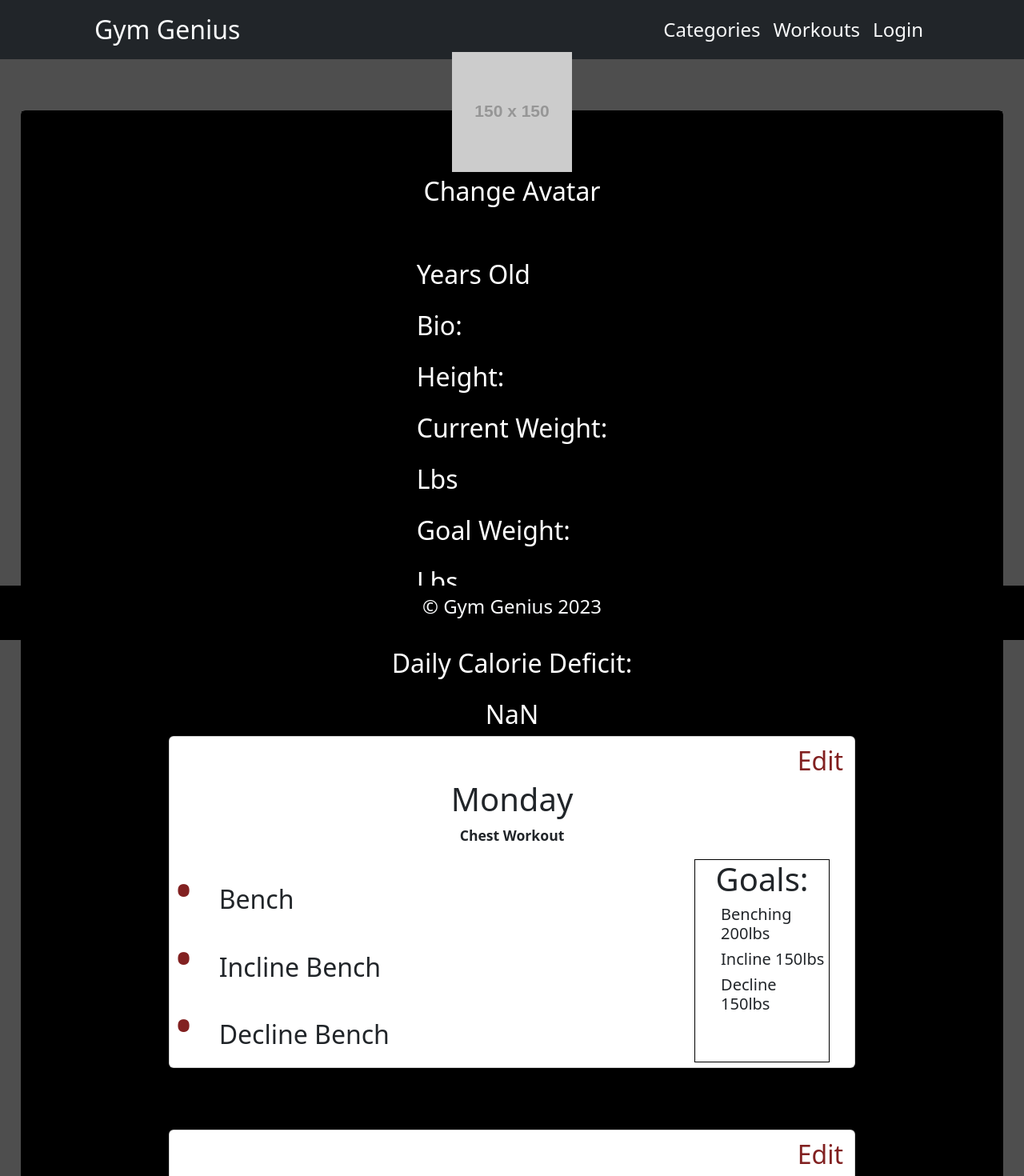
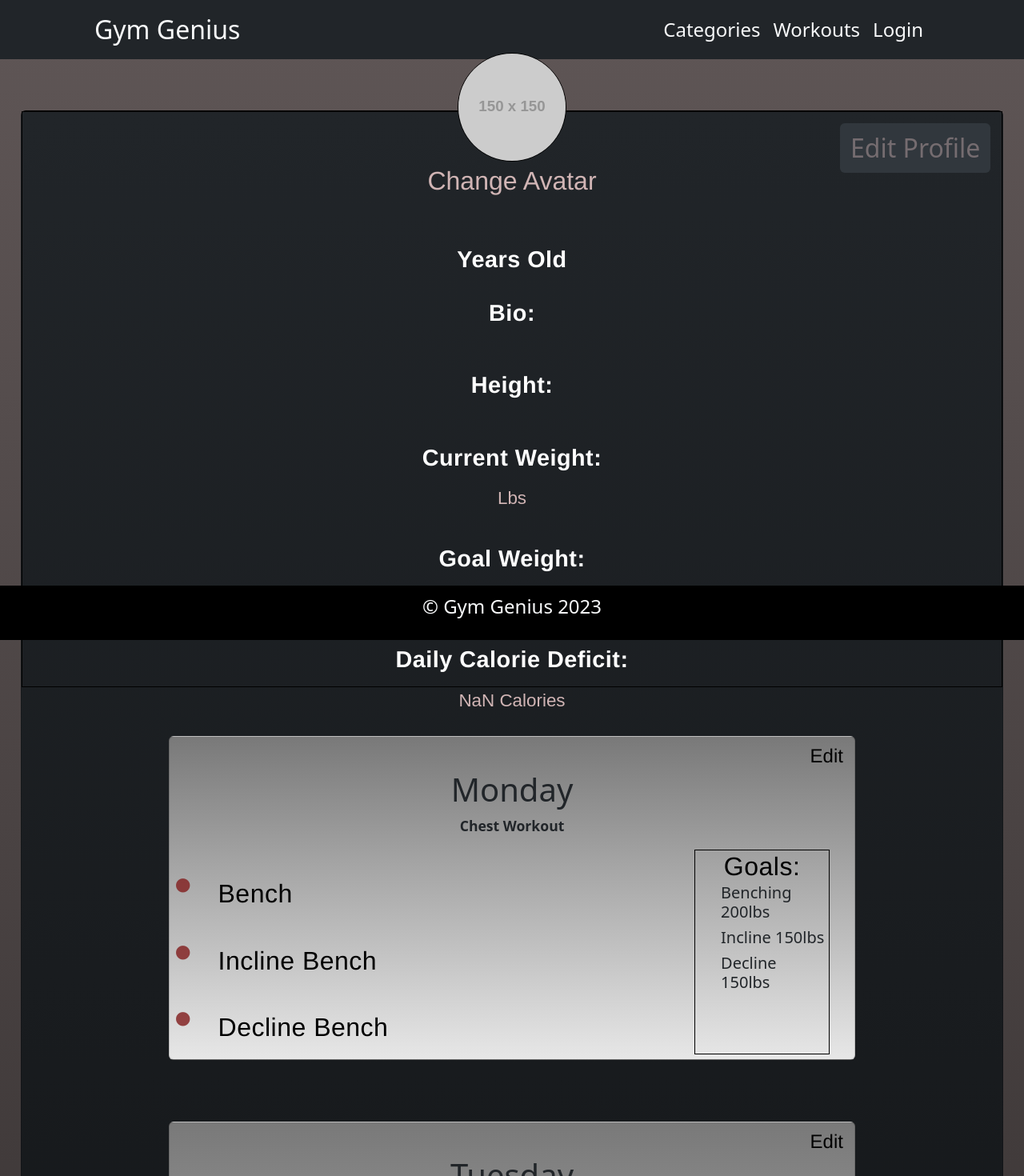
Before and after one commit to DevStar0802/gym-genius, a React (Create React App) app in the folder client/: page /Profile in a window 1280 px wide. Shown: the top 1470 px of the page at 80% size. Built offline with nearby package versions, Linux system fonts and the light colour scheme; no server answers.

Commit message:
style changes

```diff
--- a/client/src/pages/Login.js
+++ b/client/src/pages/Login.js
@@ -48,10 +48,10 @@ function Login() {
           <input type="password" required className="form-control rounded text-center mx-auto" name='password' id="password" placeholder="Password" onChange={handleFormChange}/>
         </div>
         <div className='mx-auto text-center'>
-          <button type="submit" className="btn btn-primary text-center mx-auto">Submit</button>
+          <button type="submit" className="btn  text-center mx-auto">Submit</button>
         </div>
       </form>
-      <p>New here? Click to <Link to={'/signUp'}>signup!</Link></p>
+      <p>New here? Click to <Link to={'/signUp'}>Sign up!</Link></p>
     </div>
   );
 }
--- a/client/src/pages/Profile.js
+++ b/client/src/pages/Profile.js
@@ -99,26 +99,30 @@ function Profile() {
     <div id="ProfilePage" className="card">
       <div>
         <div id="ProfileTop">
+          <div id="ProfileEdit" class="slide-fade-button">
+            <button type="button" className="btn" onClick={openModal}>Edit Profile</button>
+          </div>
           <div>
             <img src="https://via.placeholder.com/150" alt="profile" />
           </div>
           <a href="#">Change Avatar</a>
-          <div>
-            <p>{userData.firstName} {userData.lastName}</p>
-            <p>{userData.age} Years Old</p>
-            <p>Bio: {userData.bio}</p>
-            <p>Height: {userData.height}</p>
-            <p> Current Weight:</p>
+          <div id="ProfileInfo" >
+            <h1>{userData.firstName} {userData.lastName}</h1>
+            <h2>{userData.age} Years Old</h2>
+            <h2>Bio:</h2>
+            <p>{userData.bio} </p>
+            <h2>Height:</h2>
+            <p>{userData.height}</p>
+            <h2> Current Weight:</h2>
             <p>{userData.weight} Lbs</p>
-            <p>Goal Weight:</p>
+            <h2>Goal Weight:</h2>
             <p>{userData.weightGoal} Lbs</p>
-            <div id="ProfileEdit">
-              <button type="button" className="btn" onClick={openModal}>Edit Profile</button>
-            </div>
+
+            <h2> Daily Calorie Deficit:</h2>
+            <p>{calorieDeficit} Calories</p>
           </div>
 
-          <p> Daily Calorie Deficit:</p>
-          <p>{calorieDeficit}</p>
+
         </div>
       </div>
       {week.map((day, i) => {
--- a/client/src/pages/homepage.css
+++ b/client/src/pages/homepage.css
@@ -1,5 +1,5 @@
 body {
-    background-color: #4e4e4e;
+    background: linear-gradient(to top, #000000, #5f5656);
 }
 
 .hero {
@@ -15,9 +15,10 @@ body {
     flex-direction: column;
     justify-content: center;
     align-items: center;
-    margin-left: 40%;
-    margin-right: 40%;
+    margin-left: 30%;
+    margin-right: 30%;
     padding: 5%;
+    height: 90vh;
 }
 
 #SignupForm h1 {
@@ -40,18 +41,44 @@ body {
 #SignupForm button {
     width: 13vw;
     height: 7vh;
-    border: 1px solid #000000;
-    border-radius: 4%;
-    background-color: #700000;
+    background-color: #000000c7;
     color: #ffffff;
-    font-size: 1.5rem;
-    margin-left: 3.5vw;
+    font-size: 2rem;
+    text-decoration: none;
+    transition: transform 2s ease-in-out, box-shadow 0.7s ease-in-out, background-color .7s ease-in-out;
 }
 
 #SignupForm button:hover {
-    background-color: #9e3939;
-    color: #141212;
-    border: 1px solid #000000;
+    color: #000000;
+    background-color: #696969;
+    transform: scale(1.05);
+    box-shadow: 0 0 50px 10px rgba(0, 0, 0, .5);
+    text-decoration: underline;
+}
+
+#SignupForm a {
+    color: #ffffff;
+    font-family: 'Helvetica', sans-serif;
+    font-size: 2rem;
+    text-decoration: none;
+    transition: transform 1s ease-in-out, box-shadow 0.7s ease-in-out, color 0.5s ease-in-out;
+}
+
+#SignupForm a:hover {
+    color: #857777;
+    transform: scale(1.2);
+    box-shadow: 0 0 50px 5px rgba(0, 0, 0, .5);
+    text-decoration:underline;
+}
+
+#SignupForm p {
+    color: #ffffff;
+    font-size: 1.5rem;
+    margin-top: 2%;
+    display: flex;
+    flex-direction: column;
+    justify-content: center;
+    align-items: center;
 }
 
 
@@ -90,24 +117,42 @@ body {
 #LoginPage button {
     width: 13vw;
     height: 7vh;
-    border: 1px solid #000000;
-    border-radius: 4%;
-    background-color: #700000;
+    background-color: #000000c7;
     color: #ffffff;
-    font-size: 1.5rem;
+    font-size: 2rem;
+    text-decoration: none;
+    transition: transform 2s ease-in-out, box-shadow 0.7s ease-in-out, background-color .7s ease-in-out;
 
 }
 
 #LoginPage button:hover {
-    background-color: #9e3939;
-    color: #141212;
-    border: 1px solid #000000;
+    color: #000000;
+    background-color: #696969;
+    transform: scale(1.05);
+    box-shadow: 0 0 50px 10px rgba(0, 0, 0, .5);
+    text-decoration: underline;
 }
 
+#LoginPage a {
+    color: #ffffff;
+    font-family: 'Helvetica', sans-serif;
+    font-size: 2rem;
+    text-decoration: none;
+    transition: transform 1s ease-in-out, box-shadow 0.7s ease-in-out, color 0.5s ease-in-out;
+}
 
+#LoginPage a:hover {
+    color: #857777;
+    transform: scale(1.2);
+    box-shadow: 0 0 50px 5px rgba(0, 0, 0, .5);
+    text-decoration:underline;
+}
 
-
-
+#LoginPage p {
+    color: #ffffff;
+    font-size: 1.5rem;
+    margin-top: 2%;
+}
 
 
 
@@ -115,11 +160,14 @@ body {
 
 /* Profile Page Styles */
 
+
+
 #ProfilePage {
-    background-color: rgb(0, 0, 0);
+    background: linear-gradient(to bottom, #212529, #000000);
     margin-right: 2%;
     margin-left: 2%;
     margin-top: 5%;
+    margin-bottom: 5%;
 }
 
 #ProfileTop {
@@ -131,33 +179,88 @@ body {
     height: 90vh;
 }
 
+#ProfileTop img {
+    max-width: 10vw;
+    max-width: 17vh;
+    min-width: 10px;
+    min-height: 10px;
+    border: 1px solid #000000;
+    border-radius: 50%;
+    margin-top: 2%;
+}
+
 #ProfileTop a {
-    color: #ffffff;
+    color: #d1b5b5;
+    font-family: 'Helvetica', sans-serif;
     font-size: 2rem;
     text-decoration: none;
-    margin-bottom: 5vh;
+    transition: transform 2s ease-in-out, box-shadow 0.7s ease-in-out, color 0.5s ease-in-out;
 }
 
-#ProfileTop p {
+#ProfileTop a:hover {
+    color: #000000;
+    transform: scale(1.05);
+    box-shadow: 0 0 50px 5px rgba(0, 0, 0, .5);
+    text-decoration:underline;
+}
+
+#ProfileInfo {
+    display: flex;
+    flex-direction: column;
+    justify-content: center;
+    align-items: center;
+    margin-top: 2%;
+    margin-bottom: 2%;
+}
+
+#ProfileInfo h1 {
     color: #ffffff;
+    font-size: 3rem;
+    font-family: 'Georgia', serif;
+    font-weight: bold;
+    letter-spacing: 1px;
+}
+
+#ProfileInfo h2 {
+    color: #ffffff;
+    font-size: 1.8rem;
+    margin-top: 1.5rem;
+    font-family: 'Helvetica', sans-serif;
+    font-weight: bold;
+    letter-spacing: 0.5px;
+}
+
+#ProfileInfo p {
+    color: #d1b5b5;
+    font-size: 1.4rem;
+    margin-top: 0.5rem;
+    text-align: center;
+    line-height: 1.6;
+    font-family: 'Arial', sans-serif;
+}
+
+#ProfileEdit {
+    position: absolute;
+    top: 15px;
+    right: 15px;
+}
+
+#ProfileEdit button {
+    background-color: #31373d;
+    color: #d1b5b56c;
     font-size: 2rem;
     text-decoration: none;
+    transition: transform 2s ease-in-out, box-shadow 0.7s ease-in-out, background-color 0.7s ease-in-out;
 }
 
-#ProfileWeightGoal {
-    display: flex;
-    flex-direction: row;
-    justify-content: center;
-    align-items: center;
-    background-color: #ffffff;
-    border: 1px solid #000000;
-    border-radius: 10%;
-    height: 3vh;
+#ProfileEdit button:hover {
+    color: #000000;
+    background-color: #888888;
+    transform: scale(1.05);
+    box-shadow: 0 0 50px 10px rgba(0, 0, 0, .5);
+    text-decoration: underline;
 }
 
-#ProfileWeightGoal button {
-    font-size: 2rem;
-}
 
 
 
@@ -171,8 +274,7 @@ body {
     margin-left: 15%;
     margin-right: 15%;
     margin-top: 5%;
-    background-color: #ffffff;
-    box-shadow: 2px 2px 4px #000000;
+    background : linear-gradient(to bottom, #797979, #e7e7e7);
 }
 
 #CardTitle {
@@ -192,13 +294,17 @@ body {
 }
 
 #CardEdit a {
-    color: #822121;
-    font-size: 2rem;
+    color: #000000;
+    font-family: 'Helvetica', sans-serif;
+    font-size: 1.5rem;
     text-decoration: none;
+    transition: transform 2s ease-in-out, color 0.5s ease-in-out;
 }
 
 #CardEdit a:hover {
-    color: #9e3939;
+    color: #000000;
+    transform: scale(1.05);
+    text-decoration:underline;
 }
 
 #CardBtm {
@@ -212,9 +318,18 @@ body {
     width: 77%;
 }
 
+#CardExc h2 {
+    color: #000000;
+    font-size: 2rem;
+    font-family: 'Helvetica', sans-serif;
+    letter-spacing: 0.5px;
+    margin-top: 1%;
+    margin-bottom: 1%;
+}
+
 #CardExc h2:before {
     content: '\2022';
-    color: #822121;
+    color: #822121d3;
     margin-right: 0.5em;
     font-size: 4rem;
 }
@@ -226,8 +341,104 @@ body {
     width: 20%;
     margin-right: 3%;
     border: #000000 solid 1px;
+    overflow: hidden;
+    white-space: wrap;
 }
 
+#CardGoal h1 {
+    color: #000000;
+    font-size: 2rem;
+    font-family: 'Helvetica', sans-serif;
+    letter-spacing: 0.5px;
+    margin-top: 1%;
+    margin-bottom: 1%;
+}
+#CardGoal li {
+    color: #000000;
+    font-size: 1.5rem;
+    font-family: 'Helvetica', sans-serif;
+    letter-spacing: 0.5px;
+    margin-top: 1%;
+    margin-bottom: 1%;
+}
+
+
+
+
+/* Profile modal styles */
+#ProfileModalBackground {
+    background: linear-gradient(to top, #837272c0, #000000);
+    position: fixed;
+}
+
+#ProfileModal {
+    top: 50%;
+    left: 50%;
+    background: linear-gradient(to bottom, #d1b5b5c0, #000000);
+    border-radius: 10%;
+    margin: 0 auto;
+    padding: 4%;
+    border: 1px solid #888;
+    width: 80%;
+    align-items: center;
+    transform: translate(-50%, 50%);
+
+}
+
+#ModalHeader button {
+    color: white;
+    border: none;
+    cursor: pointer;
+    transition: background-color 0.5s ease;
+}
+#ModalHeader button:hover {
+    background-color: #6b7c7a;
+}
+
+.ModalTextInput {
+    display: flex;
+    flex-direction: column;
+    justify-content: center;
+    align-items: center;
+    margin-bottom: 3%;
+    color: #000000;
+}
+
+#ModalNumberInput {
+    display: flex;
+    flex-direction: column;
+    justify-content: center;
+    align-items: center;
+    margin-bottom: 3%;
+    color: #a79292;
+}
+
+.ModalTextInput2 {
+    display: flex;
+    flex-direction: column;
+    justify-content: center;
+    align-items: center;
+    margin-bottom: 3%;
+    color: #d1b5b5;
+}
+
+.modal-footer button {
+    background-color: #31373d;
+    color: #d1b5b56c;
+    text-decoration: none;
+    transition: transform 2s ease-in-out, box-shadow 0.7s ease-in-out, background-color 0.7s ease-in-out;
+}
+
+.modal-footer button:hover {
+    color: #d1b5b5;
+    background-color: #31373d;
+    transform: scale(1.05);
+    box-shadow: 0 0 50px 10px rgba(0, 0, 0, .5);
+    text-decoration: underline;
+}
+
+
+/*  */
 #hero-flex {
     background-image: url('../images/home-hero.jpg');
     background-size: cover;
```
Also changed, not shown: client/src/Components/ProfileInfoModal.js (+26 -10 lines).
